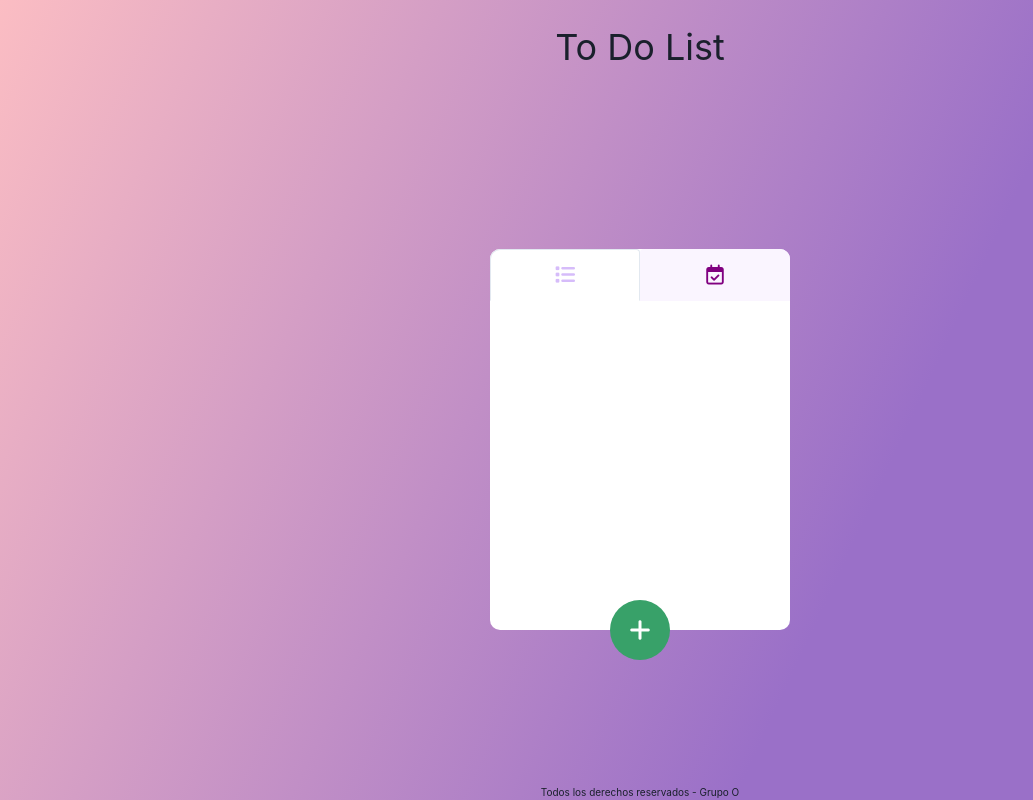
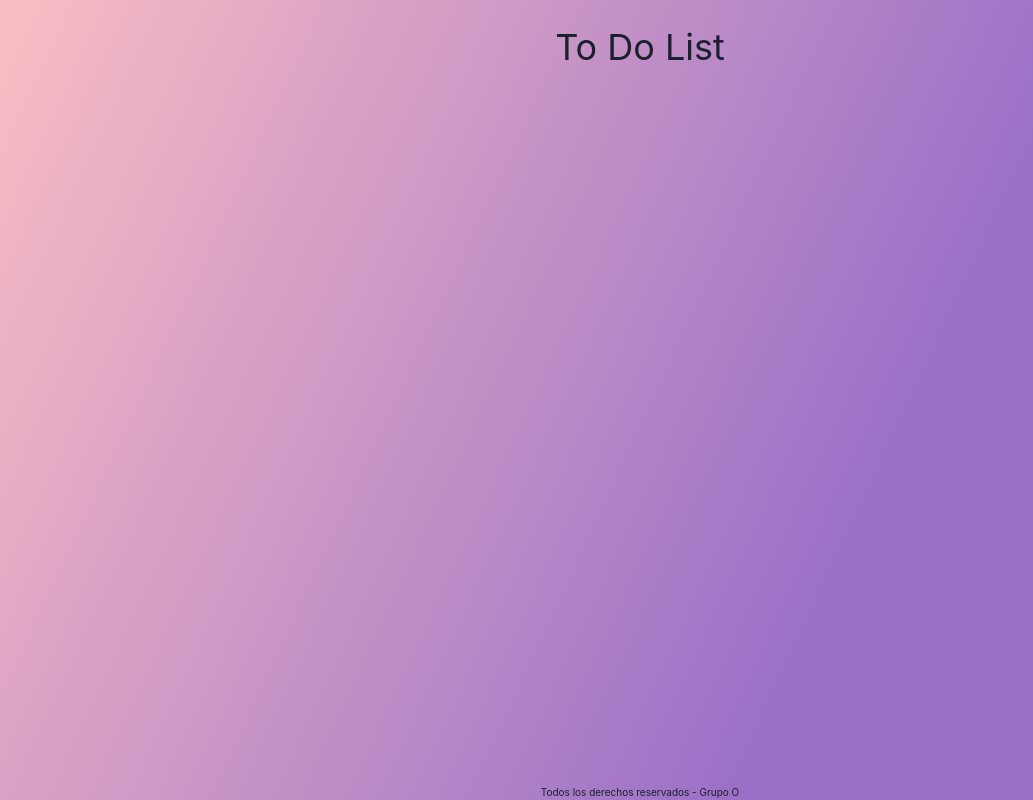
Before and after one commit to gg161087/ap_react012-ti, a React (Vite) app: page / in a window 1280 px wide. Shown: the whole page, without its empty margins (0-1033 px from the left). Built offline with nearby package versions, Linux system fonts and the light colour scheme.

Commit message:
fix index

```diff
--- a/src/App.jsx
+++ b/src/App.jsx
@@ -13,7 +13,7 @@ export const App = () => {
             <Header></Header>
             <main>
                 <Routes>
-                    <Route index element={<Show/>}></Route>
+                    <Route index path='ap_react012-ti' element={<Show/>}></Route>
                     <Route path='about' element={<About/>}></Route>
                 </Routes>
             </main>
```
